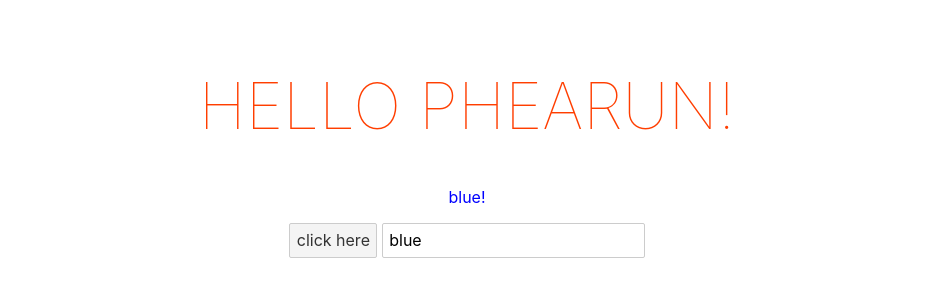
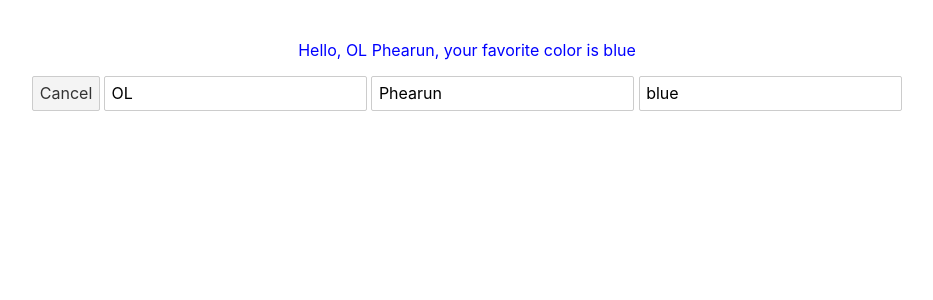
Before and after one commit to Phearun2020/Svelte-learning, a Svelte app: page / in a window 1280 px wide. Shown: the top 300 px of the page, without its empty margins (173-1106 px from the left). Built offline with nearby package versions, Linux system fonts and the light colour scheme.

Commit message:
reactive values

```diff
--- a/src/App.svelte
+++ b/src/App.svelte
@@ -1,9 +1,17 @@
 <script>
+	let firstName = 'OL';
+	let lastName = 'Phearun'
+	let beltColour = 'blue';
 
-	let hello = 'Phearun';
-	let beltColour = 'blue';
+	$: fullName = `${firstName} ${lastName}`;
+	// $: console.log(beltColour);
+	$: {
+		console.log(beltColour);
+		console.log(fullName);
+	}
 	const handleClick =()=>{
 		beltColour = 'red';
+
 	};
 	const handleInput = (e) =>{
 		beltColour = e.target.value;
@@ -11,10 +19,10 @@
 </script>
 
 <main>
-	<h1>Hello {hello}!</h1>
-	<p style="color: {beltColour}">{beltColour}!</p>
-	<button on:click={handleClick}>click here</button>
-	<!-- <input type="text" on:input={handleInput} value={beltColour}> -->
+	<p style="color: {beltColour}">Hello, {fullName}, your favorite color is {beltColour}</p>
+	<button on:click={handleClick}>Cancel</button>
+	<input type="text" bind:value={firstName}>
+	<input type="text" bind:value={lastName}>
 	<input type="text" bind:value={beltColour}>
 </main>
 
```
